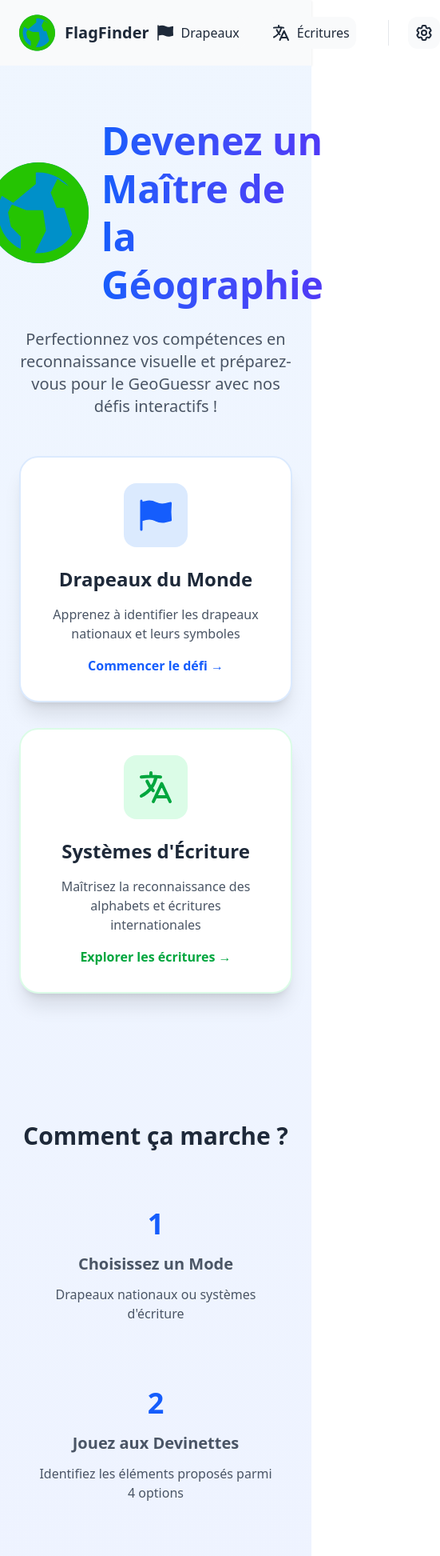
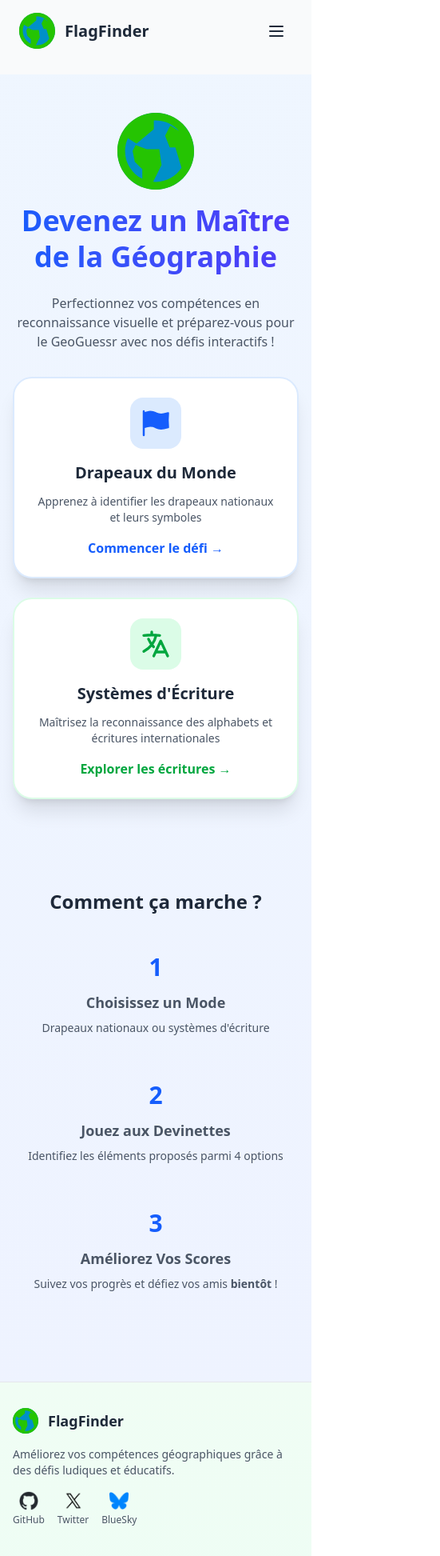
Before and after one commit to Gautierpicon/GeoTrainr, a React (Vite) app: page /#/ in a window 390 px wide. Shown: the top 1945 px of the page at 80% size, 551 px wide, since content can reach past the window. Built offline with nearby package versions, Linux system fonts and the light colour scheme.

Commit message:
responsive and colour improvements

```diff
--- a/src/components/Navbar.jsx
+++ b/src/components/Navbar.jsx
@@ -1,18 +1,21 @@
-import React from 'react';
+import React, { useState } from 'react';
 import { Link, useLocation } from "react-router-dom";
 
 const Navbar = () => {
   const location = useLocation();
+  const [isMobileMenuOpen, setIsMobileMenuOpen] = useState(false);
 
+  const isHomePage = location.pathname === "/";
   const isFlagsPage = location.pathname === "/flagsquiz";
   const isScriptsPage = location.pathname === "/scriptsquiz";
   const isSettingsPage = location.pathname === "/settings";
 
   return (
-    <nav className="flex items-center justify-between px-6 py-4 bg-gray-50 dark:bg-black shadow-sm">
+    <nav className="bg-gray-50 dark:bg-black shadow-sm">
+      <div className="flex items-center justify-between px-6 py-4">
         {/* Logo et Nom */}
         <Link to="/" className="flex items-center space-x-3 cursor-pointer">
-        <svg width="45" height="50" viewBox="0 0 50 50" fill="none" xmlns="http://www.w3.org/2000/svg">
+          <svg width="45" height="45" viewBox="0 0 50 50" fill="none" xmlns="http://www.w3.org/2000/svg">
             <circle cx="25" cy="25" r="25" fill="#0090C9" />
             <path
               fillRule="evenodd"
@@ -24,11 +27,14 @@ const Navbar = () => {
           <span className="text-xl font-bold text-gray-800 dark:text-gray-200">FlagFinder</span>
         </Link>
 
-      {/* Drapeaux et Langues */}
-      <div className="flex items-center space-x-6">
-        <Link to="/flagsquiz" className={`flex items-center space-x-2 cursor-pointer hover:opacity-80 p-2 rounded-xl
-            ${isFlagsPage ? "bg-blue-500 text-white dark:text-black" : "bg-gray-50 text-gray-800 dark:bg-black dark:text-gray-200"}`}>
-          <svg xmlns="http://www.w3.org/2000/svg" viewBox="0 0 24 24" fill="currentColor" className="size-6">
+        {/* Liens de navigation pour desktop */}
+        <div className="hidden md:flex items-center space-x-6">
+          <Link
+            to="/flagsquiz"
+            className={`flex items-center space-x-2 cursor-pointer hover:opacity-80 p-2 rounded-xl
+              ${isFlagsPage ? "bg-indigo-500 text-white dark:text-black" : "bg-gray-50 text-gray-800 dark:bg-black dark:text-gray-200"}`}
+          >
+            <svg xmlns="http://www.w3.org/2000/svg" viewBox="0 0 24 24" fill="currentColor" className="w-6 h-6">
               <path
                 fillRule="evenodd"
                 d="M3 2.25a.75.75 0 0 1 .75.75v.54l1.838-.46a9.75 9.75 0 0 1 6.725.738l.108.054A8.25 8.25 0 0 0 18 4.524l3.11-.732a.75.75 0 0 1 .917.81 47.784 47.784 0 0 0 .005 10.337.75.75 0 0 1-.574.812l-3.114.733a9.75 9.75 0 0 1-6.594-.77l-.108-.054a8.25 8.25 0 0 0-5.69-.625l-2.202.55V21a.75.75 0 0 1-1.5 0V3A.75.75 0 0 1 3 2.25Z"
@@ -38,9 +44,12 @@ const Navbar = () => {
             <span>Drapeaux</span>
           </Link>
 
-        <Link to="/scriptsquiz" className={`flex items-center space-x-2 cursor-pointer hover:opacity-80 p-2 rounded-xl
-            ${isScriptsPage ? "bg-green-500 text-white dark:text-black" : "bg-gray-50 text-gray-800 dark:bg-black dark:text-gray-200"}`}>
-          <svg xmlns="http://www.w3.org/2000/svg" fill="none" viewBox="0 0 24 24" strokeWidth="2" stroke="currentColor" className="size-6">
+          <Link
+            to="/scriptsquiz"
+            className={`flex items-center space-x-2 cursor-pointer hover:opacity-80 p-2 rounded-xl
+              ${isScriptsPage ? "bg-green-500 text-white dark:text-black" : "bg-gray-50 text-gray-800 dark:bg-black dark:text-gray-200"}`}
+          >
+            <svg xmlns="http://www.w3.org/2000/svg" fill="none" viewBox="0 0 24 24" strokeWidth="2" stroke="currentColor" className="w-6 h-6">
               <path
                 strokeLinecap="round"
                 strokeLinejoin="round"
@@ -52,9 +61,12 @@ const Navbar = () => {
 
           <div className="border-l border-gray-200 h-8 ml-4"></div>
 
-        <Link to="/settings" className={`flex items-center space-x-2 cursor-pointer hover:opacity-80 p-2 rounded-xl
-            ${isSettingsPage ? "bg-gray-600 dark:bg-gray-400 text-white dark:text-black" : "bg-gray-50 text-gray-800 dark:bg-black dark:text-gray-200"}`}>
-          <svg xmlns="http://www.w3.org/2000/svg" fill="none" viewBox="0 0 24 24" strokeWidth="2" stroke="currentColor" className="size-6">
+          <Link
+            to="/settings"
+            className={`flex items-center space-x-2 cursor-pointer hover:opacity-80 p-2 rounded-xl
+              ${isSettingsPage ? "bg-gray-600 dark:bg-gray-400 text-white dark:text-black" : "bg-gray-50 text-gray-800 dark:bg-black dark:text-gray-200"}`}
+          >
+            <svg xmlns="http://www.w3.org/2000/svg" fill="none" viewBox="0 0 24 24" strokeWidth="2" stroke="currentColor" className="w-6 h-6">
               <path
                 strokeLinecap="round"
                 strokeLinejoin="round"
@@ -68,6 +80,102 @@ const Navbar = () => {
             </svg>
           </Link>
         </div>
+
+        {/* Bouton du menu burger pour mobile */}
+        <div className="md:hidden">
+          <button
+            onClick={() => setIsMobileMenuOpen(!isMobileMenuOpen)}
+            type="button"
+            className="text-gray-800 dark:text-gray-200 hover:opacity-80 p-2 focus:outline-none"
+          >
+            <svg
+              className={`w-6 h-6 transition-transform duration-300 ${isMobileMenuOpen ? 'rotate-90' : ''}`}
+              fill="none"
+              stroke="currentColor"
+              viewBox="0 0 24 24"
+              xmlns="http://www.w3.org/2000/svg"
+            >
+              {isMobileMenuOpen ? (
+                <path strokeLinecap="round" strokeLinejoin="round" strokeWidth="2" d="M6 18L18 6M6 6l12 12" />
+              ) : (
+                <path strokeLinecap="round" strokeLinejoin="round" strokeWidth="2" d="M4 6h16M4 12h16M4 18h16" />
+              )}
+            </svg>
+          </button>
+        </div>
+      </div>
+
+      {/* Menu de navigation mobile avec animation */}
+      <div
+        className={`md:hidden px-6 pb-4 transition-all duration-300 overflow-hidden ${isMobileMenuOpen ? 'max-h-96 opacity-100' : 'max-h-0 opacity-0'}`}
+      >
+        <div className="flex flex-col space-y-2">
+          {/* Nouvel onglet Accueil pour mobile uniquement */}
+          <Link
+            to="/"
+            onClick={() => setIsMobileMenuOpen(false)}
+            className={`flex items-center space-x-2 cursor-pointer hover:opacity-80 p-2 rounded-xl
+                ${isHomePage ? "bg-blue-500 text-white dark:text-black" : "bg-gray-50 text-gray-800 dark:bg-black dark:text-gray-200"}`}
+          >
+            <svg xmlns="http://www.w3.org/2000/svg" viewBox="0 0 24 24" fill="currentColor" className="w-6 h-6">
+              <path d="M11.47 3.84a.75.75 0 011.06 0l8.69 8.69a.75.75 0 101.06-1.06l-8.689-8.69a2.25 2.25 0 00-3.182 0l-8.69 8.69a.75.75 0 001.061 1.06l8.69-8.69z" />
+              <path d="M12 5.432l8.159 8.159c.03.03.06.058.091.086v6.198c0 1.035-.84 1.875-1.875 1.875H15a.75.75 0 01-.75-.75v-4.5a.75.75 0 00-.75-.75h-3a.75.75 0 00-.75.75v4.5a.75.75 0 01-.75.75H5.625a1.875 1.875 0 01-1.875-1.875v-6.198c.031-.028.061-.056.091-.086L12 5.43z" />
+            </svg>
+            <span>Accueil</span>
+          </Link>
+
+          <Link
+            to="/flagsquiz"
+            onClick={() => setIsMobileMenuOpen(false)}
+            className={`flex items-center space-x-2 cursor-pointer hover:opacity-80 p-2 rounded-xl
+                ${isFlagsPage ? "bg-indigo-500 text-white dark:text-black" : "bg-gray-50 text-gray-800 dark:bg-black dark:text-gray-200"}`}
+          >
+            <svg xmlns="http://www.w3.org/2000/svg" viewBox="0 0 24 24" fill="currentColor" className="w-6 h-6">
+              <path
+                fillRule="evenodd"
+                d="M3 2.25a.75.75 0 0 1 .75.75v.54l1.838-.46a9.75 9.75 0 0 1 6.725.738l.108.054A8.25 8.25 0 0 0 18 4.524l3.11-.732a.75.75 0 0 1 .917.81 47.784 47.784 0 0 0 .005 10.337.75.75 0 0 1-.574.812l-3.114.733a9.75 9.75 0 0 1-6.594-.77l-.108-.054a8.25 8.25 0 0 0-5.69-.625l-2.202.55V21a.75.75 0 0 1-1.5 0V3A.75.75 0 0 1 3 2.25Z"
+                clipRule="evenodd"
+              />
+            </svg>
+            <span>Drapeaux</span>
+          </Link>
+          <Link
+            to="/scriptsquiz"
+            onClick={() => setIsMobileMenuOpen(false)}
+            className={`flex items-center space-x-2 cursor-pointer hover:opacity-80 p-2 rounded-xl
+                ${isScriptsPage ? "bg-green-500 text-white dark:text-black" : "bg-gray-50 text-gray-800 dark:bg-black dark:text-gray-200"}`}
+          >
+            <svg xmlns="http://www.w3.org/2000/svg" fill="none" viewBox="0 0 24 24" strokeWidth="2" stroke="currentColor" className="w-6 h-6">
+              <path
+                strokeLinecap="round"
+                strokeLinejoin="round"
+                d="m10.5 21 5.25-11.25L21 21m-9-3h7.5M3 5.621a48.474 48.474 0 0 1 6-.371m0 0c1.12 0 2.233.038 3.334.114M9 5.25V3m3.334 2.364C11.176 10.658 7.69 15.08 3 17.502m9.334-12.138c.896.061 1.785.147 2.666.257m-4.589 8.495a18.023 18.023 0 0 1-3.827-5.802"
+              />
+            </svg>
+            <span>Écritures</span>
+          </Link>
+          <Link
+            to="/settings"
+            onClick={() => setIsMobileMenuOpen(false)}
+            className={`flex items-center space-x-2 cursor-pointer hover:opacity-80 p-2 rounded-xl
+                ${isSettingsPage ? "bg-gray-600 dark:bg-gray-400 text-white dark:text-black" : "bg-gray-50 text-gray-800 dark:bg-black dark:text-gray-200"}`}
+          >
+            <svg xmlns="http://www.w3.org/2000/svg" fill="none" viewBox="0 0 24 24" strokeWidth="2" stroke="currentColor" className="w-6 h-6">
+              <path
+                strokeLinecap="round"
+                strokeLinejoin="round"
+                d="M9.594 3.94c.09-.542.56-.94 1.11-.94h2.593c.55 0 1.02.398 1.11.94l.213 1.281c.063.374.313.686.645.87.074.04.147.083.22.127.325.196.72.257 1.075.124l1.217-.456a1.125 1.125 0 0 1 1.37.49l1.296 2.247a1.125 1.125 0 0 1-.26 1.431l-1.003.827c-.293.241-.438.613-.43.992a7.723 7.723 0 0 1 0 .255c-.008.378.137.75.43.991l1.004.827c.424.35.534.955.26 1.43l-1.298 2.247a1.125 1.125 0 0 1-1.369.491l-1.217-.456c-.355-.133-.75-.072-1.076.124a6.47 6.47 0 0 1-.22.128c-.331.183-.581.495-.644.869l-.213 1.281c-.09.543-.56.94-1.11.94h-2.594c-.55 0-1.019-.398-1.11-.94l-.213-1.281c-.062-.374-.312-.686-.644-.87a6.52 6.52 0 0 1-.22-.127c-.325-.196-.72-.257-1.076-.124l-1.217.456a1.125 1.125 0 0 1-1.369-.49l-1.297-2.247a1.125 1.125 0 0 1 .26-1.431l1.004-.827c.292-.24.437-.613.43-.991a6.932 6.932 0 0 1 0-.255c.007-.38-.138-.751-.43-.992l-1.004-.827a1.125 1.125 0 0 1-.26-1.43l1.297-2.247a1.125 1.125 0 0 1 1.37-.491l1.216.456c.356.133.751.072 1.076-.124.072-.044.146-.086.22-.128.332-.183.582-.495.644-.869l.214-1.28Z"
+              />
+              <path
+                strokeLinecap="round"
+                strokeLinejoin="round"
+                d="M15 12a3 3 0 1 1-6 0 3 3 0 0 1 6 0Z"
+              />
+            </svg>
+            <span>Paramettre</span>
+          </Link>
+        </div>
+      </div>
     </nav>
   );
 };
--- a/src/pages/FlagsQuiz.jsx
+++ b/src/pages/FlagsQuiz.jsx
@@ -62,7 +62,7 @@ const FlagsQuiz = () => {
   if (!question) return <div>Chargement...</div>;
 
   return (
-    <div className="flex flex-col items-center p-4 justify-center min-h-screen bg-gray-100 dark:bg-gray-900">
+    <div className="flex flex-col items-center p-4 justify-center min-h-screen bg-gradient-to-b from-indigo-100 to-violet-100 dark:from-gray-900 dark:to-gray-800">
       <Favicon countryCode={question.correct.code} />
 
       <img
@@ -89,7 +89,7 @@ const FlagsQuiz = () => {
       <button
         onClick={generateQuestion}
         className={`mt-6 py-2 px-4 rounded text-white transition-all duration-300 cursor-pointer
-          ${showFeedback ? "bg-blue-500 hover:bg-blue-600 dark:hover:bg-blue-400" : "bg-gray-400 dark:bg-gray-400 cursor-not-allowed"}
+          ${showFeedback ? "bg-indigo-500 hover:bg-indigo-600 dark:hover:bg-indigo-400" : "bg-gray-400 dark:bg-gray-400 cursor-not-allowed"}
         `}
         disabled={!showFeedback} // Désactivé tant qu'aucune réponse n'est sélectionnée
       >
--- a/src/pages/Homepage.jsx
+++ b/src/pages/Homepage.jsx
@@ -16,26 +16,26 @@ const Homepage = () => {
   return (
     <div className="min-h-screen bg-gradient-to-b from-blue-50 to-indigo-50 dark:from-gray-900 dark:to-gray-800">
   {/* Hero Section */}
-      <section className="container mx-auto px-6 py-16 text-center">
+  <section className="container mx-auto px-4 sm:px-6 lg:px-8 py-12 sm:py-16 text-center">
     <div className="max-w-4xl mx-auto">
       {/* Logo */}
-          <div className="flex items-center justify-center space-x-4 mb-6">
-          <img src={logo} alt="FlagFinder Logo" className="w-35 h-35"/>
-          <h1 className="text-left text-5xl md:text-6xl font-bold bg-clip-text text-transparent bg-gradient-to-r from-blue-600 to-indigo-600 dark:from-blue-400 dark:to-indigo-400 leading-tight">
+      <div className="flex flex-col sm:flex-row items-center justify-center space-y-4 sm:space-y-0 sm:space-x-4 mb-6">
+        <img src={logo} alt="FlagFinder Logo" className="w-24 h-24 sm:w-32 sm:h-32"/>
+        <h1 className="text-4xl sm:text-5xl md:text-6xl font-bold bg-clip-text text-transparent bg-gradient-to-r from-blue-600 to-indigo-600 dark:from-blue-400 dark:to-indigo-400 leading-tight">
           Devenez un Maître de la Géographie
         </h1>
       </div>
-          <p className="text-xl text-gray-600 dark:text-gray-300 mb-12">
+      <p className="text-base sm:text-lg text-gray-600 dark:text-gray-300 mb-8 sm:mb-12">
         Perfectionnez vos compétences en reconnaissance visuelle et préparez-vous pour le GeoGuessr avec nos défis interactifs !
       </p>
 
       {/* Game Modes Grid */}
-          <div className="grid md:grid-cols-2 gap-8 mb-24">
+      <div className="grid grid-cols-1 sm:grid-cols-2 gap-6 sm:gap-8 mb-16 sm:mb-24">
         <div className="relative group">
           <Link to="/flagsquiz" className="block transform transition-all duration-300 hover:scale-105">
-                <div className="bg-white dark:bg-gray-800 p-8 rounded-3xl shadow-xl border-2 border-blue-100 dark:border-gray-700 hover:border-blue-300">
-                  <div className="mb-6 inline-flex items-center justify-center w-20 h-20 bg-blue-100 dark:bg-gray-700 rounded-2xl">
-                    <svg className="w-12 h-12 text-blue-600 dark:text-blue-400" xmlns="http://www.w3.org/2000/svg" viewBox="0 0 24 24" fill="currentColor">
+            <div className="bg-white dark:bg-gray-800 p-6 sm:p-8 rounded-3xl shadow-xl border-2 border-blue-100 dark:border-gray-700 hover:border-blue-300">
+              <div className="mb-4 sm:mb-6 inline-flex items-center justify-center w-16 h-16 sm:w-20 sm:h-20 bg-blue-100 dark:bg-gray-700 rounded-2xl">
+                <svg className="w-10 h-10 sm:w-12 sm:h-12 text-blue-600 dark:text-blue-400" xmlns="http://www.w3.org/2000/svg" viewBox="0 0 24 24" fill="currentColor">
                   <path
                     fillRule="evenodd"
                     d="M3 2.25a.75.75 0 0 1 .75.75v.54l1.838-.46a9.75 9.75 0 0 1 6.725.738l.108.054A8.25 8.25 0 0 0 18 4.524l3.11-.732a.75.75 0 0 1 .917.81 47.784 47.784 0 0 0 .005 10.337.75.75 0 0 1-.574.812l-3.114.733a9.75 9.75 0 0 1-6.594-.77l-.108-.054a8.25 8.25 0 0 0-5.69-.625l-2.202.55V21a.75.75 0 0 1-1.5 0V3A.75.75 0 0 1 3 2.25Z"
@@ -43,8 +43,8 @@ const Homepage = () => {
                   />
                 </svg>
               </div>
-                  <h3 className="text-2xl font-bold mb-4 text-gray-800 dark:text-gray-100">Drapeaux du Monde</h3>
-                  <p className="text-gray-600 dark:text-gray-400 mb-4">Apprenez à identifier les drapeaux nationaux et leurs symboles</p>
+              <h3 className="text-xl sm:text-2xl font-bold mb-3 sm:mb-4 text-gray-800 dark:text-gray-100">Drapeaux du Monde</h3>
+              <p className="text-sm sm:text-base text-gray-600 dark:text-gray-400 mb-4">Apprenez à identifier les drapeaux nationaux et leurs symboles</p>
               <div className="text-blue-600 dark:text-blue-400 font-semibold">
                 Commencer le défi →
               </div>
@@ -54,9 +54,9 @@ const Homepage = () => {
 
         <div className="relative group">
           <Link to="/scriptsquiz" className="block transform transition-all duration-300 hover:scale-105">
-                <div className="bg-white dark:bg-gray-800 p-8 rounded-3xl shadow-xl border-2 border-green-100 dark:border-gray-700 hover:border-green-300">
-                  <div className="mb-6 inline-flex items-center justify-center w-20 h-20 bg-green-100 dark:bg-gray-700 rounded-2xl">
-                    <svg className="w-12 h-12 text-green-600 dark:text-green-400" xmlns="http://www.w3.org/2000/svg" fill="none" viewBox="0 0 24 24" strokeWidth="2" stroke="currentColor">
+            <div className="bg-white dark:bg-gray-800 p-6 sm:p-8 rounded-3xl shadow-xl border-2 border-green-100 dark:border-gray-700 hover:border-green-300">
+              <div className="mb-4 sm:mb-6 inline-flex items-center justify-center w-16 h-16 sm:w-20 sm:h-20 bg-green-100 dark:bg-gray-700 rounded-2xl">
+                <svg className="w-10 h-10 sm:w-12 sm:h-12 text-green-600 dark:text-green-400" xmlns="http://www.w3.org/2000/svg" fill="none" viewBox="0 0 24 24" strokeWidth="2" stroke="currentColor">
                   <path
                     strokeLinecap="round"
                     strokeLinejoin="round"
@@ -64,8 +64,8 @@ const Homepage = () => {
                   />
                 </svg>
               </div>
-                  <h3 className="text-2xl font-bold mb-4 text-gray-800 dark:text-gray-100">Systèmes d'Écriture</h3>
-                  <p className="text-gray-600 dark:text-gray-400 mb-4">Maîtrisez la reconnaissance des alphabets et écritures internationales</p>
+              <h3 className="text-xl sm:text-2xl font-bold mb-3 sm:mb-4 text-gray-800 dark:text-gray-100">Systèmes d'Écriture</h3>
+              <p className="text-sm sm:text-base text-gray-600 dark:text-gray-400 mb-4">Maîtrisez la reconnaissance des alphabets et écritures internationales</p>
               <div className="text-green-600 dark:text-green-400 font-semibold">
                 Explorer les écritures →
               </div>
@@ -75,23 +75,23 @@ const Homepage = () => {
       </div>
 
       {/* Features Section */}
-          <div className="py-16">
-            <h2 className="text-3xl font-bold mb-12 text-gray-800 dark:text-gray-200">Comment ça marche ?</h2>
-            <div className="grid md:grid-cols-3 gap-8">
-              <div className="p-6">
-                <div className="text-blue-600 dark:text-blue-400 text-4xl mb-4 font-bold">1</div>
-                <h3 className="text-xl text-gray-600 dark:text-gray-200 font-semibold mb-3">Choisissez un Mode</h3>
-                <p className="text-gray-600 dark:text-gray-200">Drapeaux nationaux ou systèmes d'écriture</p>
+      <div className="py-12 sm:py-16">
+        <h2 className="text-2xl sm:text-3xl font-bold mb-8 sm:mb-12 text-gray-800 dark:text-gray-200">Comment ça marche ?</h2>
+        <div className="grid grid-cols-1 sm:grid-cols-3 gap-6 sm:gap-8">
+          <div className="p-4 sm:p-6">
+            <div className="text-blue-600 dark:text-blue-400 text-3xl sm:text-4xl mb-3 sm:mb-4 font-bold">1</div>
+            <h3 className="text-lg sm:text-xl text-gray-600 dark:text-gray-200 font-semibold mb-2 sm:mb-3">Choisissez un Mode</h3>
+            <p className="text-sm sm:text-base text-gray-600 dark:text-gray-200">Drapeaux nationaux ou systèmes d'écriture</p>
           </div>
-              <div className="p-6">
-                <div className="text-blue-600 dark:text-blue-400 text-4xl mb-4 font-bold">2</div>
-                <h3 className="text-xl text-gray-600 dark:text-gray-200 font-semibold mb-3">Jouez aux Devinettes</h3>
-                <p className="text-gray-600 dark:text-gray-200">Identifiez les éléments proposés parmi 4 options</p>
+          <div className="p-4 sm:p-6">
+            <div className="text-blue-600 dark:text-blue-400 text-3xl sm:text-4xl mb-3 sm:mb-4 font-bold">2</div>
+            <h3 className="text-lg sm:text-xl text-gray-600 dark:text-gray-200 font-semibold mb-2 sm:mb-3">Jouez aux Devinettes</h3>
+            <p className="text-sm sm:text-base text-gray-600 dark:text-gray-200">Identifiez les éléments proposés parmi 4 options</p>
           </div>
-              <div className="p-6">
-                <div className="text-blue-600 dark:text-blue-400 text-4xl mb-4 font-bold">3</div>
-                <h3 className="text-xl text-gray-600 dark:text-gray-200 font-semibold mb-3">Améliorez Vos Scores</h3>
-                <p className="text-gray-600 dark:text-gray-200">Suivez vos progrès et défiez vos amis <span className="font-bold">bientôt</span> !</p>
+          <div className="p-4 sm:p-6">
+            <div className="text-blue-600 dark:text-blue-400 text-3xl sm:text-4xl mb-3 sm:mb-4 font-bold">3</div>
+            <h3 className="text-lg sm:text-xl text-gray-600 dark:text-gray-200 font-semibold mb-2 sm:mb-3">Améliorez Vos Scores</h3>
+            <p className="text-sm sm:text-base text-gray-600 dark:text-gray-200">Suivez vos progrès et défiez vos amis <span className="font-bold">bientôt</span> !</p>
           </div>
         </div>
       </div>
@@ -100,41 +100,50 @@ const Homepage = () => {
 
   {/* Footer */}
   <footer className="bg-gradient-to-b from-green-50 to-emerald-50 dark:from-emerald-900 dark:to-emerald-900 border-t border-gray-200 dark:border-gray-700">
-        <div className="container mx-auto px-6 py-8">
-          <div className="md:flex md:justify-between md:space-x-8">
+    <div className="container mx-auto px-4 sm:px-6 lg:px-8 py-8">
+      <div className="flex flex-col md:flex-row md:justify-between md:space-x-8">
         {/* About Section */}
         <div className="mb-8 md:w-1/3">
-              <div className="flex items-center space-x-3 mb-4 w-8 h-8">
-                <img src={logo} alt="FlagFinder Logo" className="w-10 h-10" />
+  <div className="flex items-center space-x-3 mb-4">
+    <img src={logo} alt="FlagFinder Logo" className="w-8 h-8 sm:w-10 sm:h-10" />
     <h4 className="text-lg font-semibold text-gray-800 dark:text-gray-200">FlagFinder</h4>
   </div>
-              <p className="text-gray-600 dark:text-gray-200 mb-4">
+  <p className="text-sm sm:text-base text-gray-600 dark:text-gray-200 mb-4">
     Améliorez vos compétences géographiques grâce à des défis ludiques et éducatifs.
   </p>
   <div className="flex space-x-4">
+    <div className="flex flex-col items-center">
       <a href="https://github.com/" target="_blank" rel="noopener noreferrer">
         <img src={GitHub} alt="GitHub logo" className="w-6 h-6"/>
       </a>
+      <span className="text-xs text-gray-600 dark:text-gray-200 mt-1">GitHub</span>
+    </div>
+    <div className="flex flex-col items-center">
       <a href="https://x.com/" target="_blank" rel="noopener noreferrer">
         <img src={X} alt="X logo" className="w-6 h-6"/>
       </a>
+      <span className="text-xs text-gray-600 dark:text-gray-200 mt-1">Twitter</span>
+    </div>
+    <div className="flex flex-col items-center">
       <a href="https://bsky.app/profile/" target="_blank" rel="noopener noreferrer">
         <img src={BlueSky} alt="BlueSky logo" className="w-6 h-6"/>
       </a>
+      <span className="text-xs text-gray-600 dark:text-gray-200 mt-1">BlueSky</span>
+    </div>
   </div>
 </div>
 
         {/* Game Modes - Avec séparation */}
-            <div className="mb-8 md:w-1/3 md:border-l md:border-gray-300 dark:md:border-gray-700 md:pl-8">
+        <div className="mb-8 md:w-1/3 md:border-l md:border-gray-300 dark:md:border-gray-500 md:pl-8">
           <h4 className="text-lg font-semibold mb-4 text-gray-800 dark:text-gray-200">Modes de Jeu</h4>
           <ul className="space-y-2">
-                <li><Link to="/flagsquiz" className="text-gray-600 dark:text-gray-200 hover:text-blue-600">Quiz Drapeaux</Link></li>
-                <li><Link to="/scriptsquiz" className="text-gray-600 dark:text-gray-200 hover:text-green-600">Quiz Écritures</Link></li>
+            <li><Link to="/flagsquiz" className="text-sm sm:text-base text-gray-600 dark:text-gray-200 hover:text-blue-600">Quiz Drapeaux</Link></li>
+            <li><Link to="/scriptsquiz" className="text-sm sm:text-base text-gray-600 dark:text-gray-200 hover:text-green-600">Quiz Écritures</Link></li>
           </ul>
         </div>
 
         {/* Report an Issue - Avec séparation */}
-            <div className="mb-8 md:w-1/3 md:border-l md:border-gray-300 dark:md:border-gray-700 md:pl-8">
+        <div className="mb-8 md:w-1/3 md:border-l md:border-gray-300 dark:md:border-gray-500 md:pl-8">
           <h4 className="text-lg font-semibold mb-4 text-gray-800 dark:text-gray-200">Contribuer</h4>
           <button
             onClick={openGitHubIssue}
@@ -146,8 +155,8 @@ const Homepage = () => {
       </div>
 
       {/* Copyright */}
-          <div className="pt-6 mt-6 border-t border-gray-200 dark:border-gray-700 text-center">
-            <p className="text-gray-600 dark:text-gray-200">
+      <div className="pt-6 mt-6 border-t border-gray-200 dark:border-gray-500 text-center">
+        <p className="text-sm sm:text-base text-gray-600 dark:text-gray-200">
           {new Date().getFullYear()} - FlagFinder.
         </p>
       </div>
```
Lines whose indentation alone changed are shown as unchanged.
